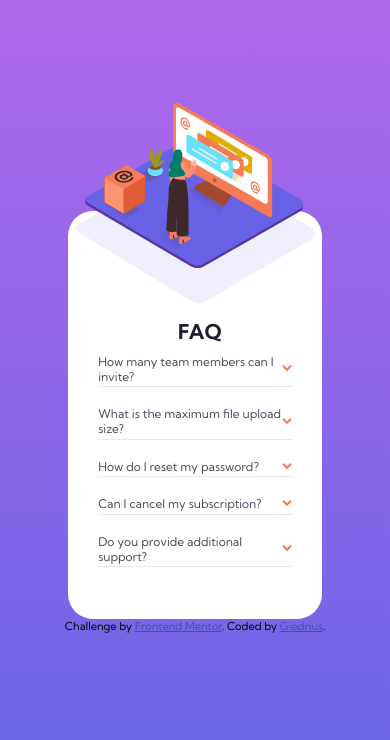
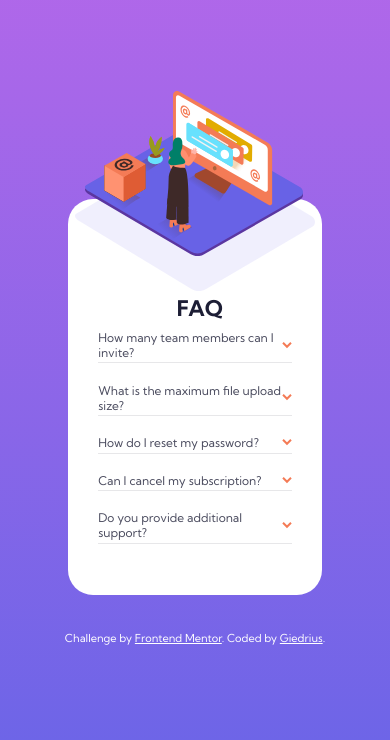
Before and after one commit to giedrius-zavisa/faq-card, a plain HTML site: page index.html in a window 390 px wide. Drawn offline with Linux system fonts and the light colour scheme.

Commit message:
Footer
-Text color changed

```diff
--- a/Styles/styles.css
+++ b/Styles/styles.css
@@ -138,10 +138,12 @@ picture > img {
 .attribution {
     font-size: 11px;
     text-align: center;
+    color: white;
+    padding-top: 3rem;
 }
 
 .attribution a {
-    color: hsl(228, 45%, 44%);
+    color: white;
  }
 
 /* Responsive design*/
@@ -161,7 +163,7 @@ picture > img {
          width:100%;
          padding-right:0.2rem;
          padding-left:0.2rem;
-         padding-top: 2rem;
+         padding-top: 1rem;
      }
 
      .faq-illustration {
@@ -185,7 +187,7 @@ picture > img {
      }
 
      h1{
-         font-size: 1.7rem;
+         font-size: 1.8rem;
          text-align: center;
      }
 
```
